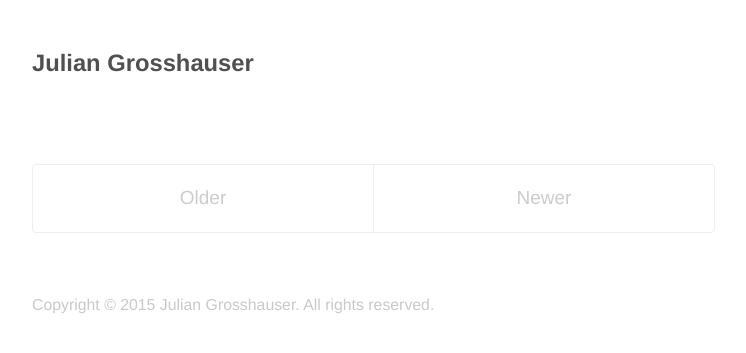
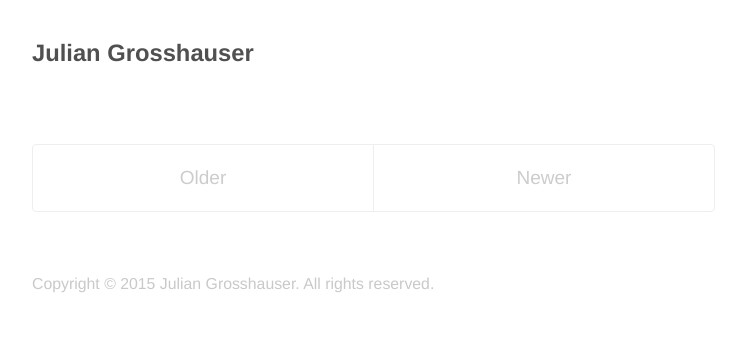
Before and after one commit to juliangrosshauser/Blog, a Jekyll site: the page built from index.html, in a window 1280 px wide. Shown: the top 353 px of the page, without its empty margins (266-1012 px from the left). Built offline with Jekyll 4.4.1, drawn with Linux system fonts in a browser that asks for light colours; the list of posts is cut into pages by our own code.

Commit message:
Remove height customization of .masthead-title

```diff
--- a/public/css/custom.css
+++ b/public/css/custom.css
@@ -44,12 +44,6 @@
   margin: 1rem 0;
 }
 
-.masthead-title {
-  height: 50px;
-  line-height: 50px;
-  vertical-align: middle;
-}
-
 .masthead-title img {
   display: inline;
   float: left;
```
